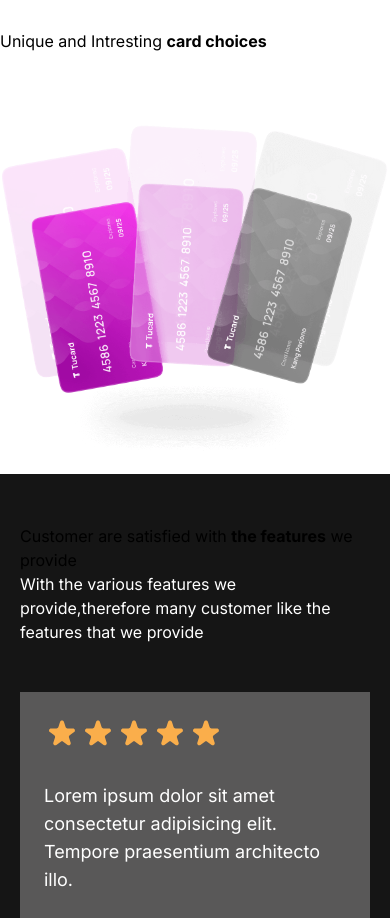
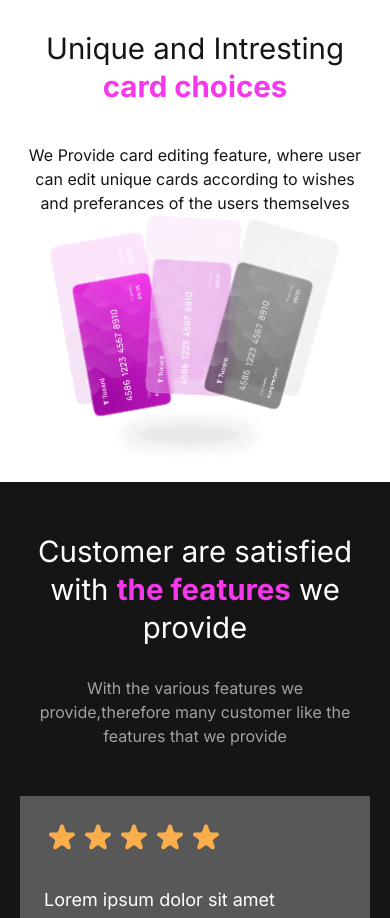
Before and after one commit to vijaysolankii/credit-card-Landing-page, a React (Vite) app: page / in a window 390 px wide. Shown: the part 1600-2518 px from the top of the page. Built offline with nearby package versions, Linux system fonts and the light colour scheme.

Commit message:
added form and animation for entire page

```diff
--- a/src/components/CardChoices.jsx
+++ b/src/components/CardChoices.jsx
@@ -1,12 +1,18 @@
 import React from 'react'
+import useIntersectionObserver from '../components/utilities/useIntersectionObserver';
 import Vcards from '../images/Vcards.png'
 
 const CardChoices = () => {
+  const [ref, isVisible] = useIntersectionObserver();
   return (
-    <section className="cardChoices">
+    <section className={`cardChoices ${isVisible ? 'load' : ''}`} ref={ref}>
       <div className="container">
         <div className="cardChoices-heading">
-          <h2>Unique and Intresting <strong>card choices</strong></h2>
+          <span className="heading">
+            <span className="slide-up">
+              <h2>Unique and Intresting <strong>card choices</strong></h2>
+            </span>
+          </span>
           <p>We Provide card editing feature, where user can edit unique cards according to wishes and preferances of the users themselves</p>
         </div>
         <div className="cardChoices-graphics">
--- a/src/components/Satisfection.jsx
+++ b/src/components/Satisfection.jsx
@@ -5,13 +5,14 @@ import Stars4 from "../images/4stars.svg";
 import { Swiper, SwiperSlide } from "swiper/react";
 import { Grid, Pagination } from "swiper/modules";
 import "../../node_modules/swiper/swiper-bundle.css";
+import useIntersectionObserver from '../components/utilities/useIntersectionObserver';
 
 export let carouselData = [
   {
     id: 1,
     img: Stars5,
     content:
-      "Lorem ipsum dolor sit amet consectetur adipisicing elit. Tempore praesentium architecto illo.",
+    "Lorem ipsum dolor sit amet consectetur adipisicing elit. Tempore praesentium architecto illo.",
     userName: "Lorem, ipsum.",
     fromWhere: "paris, French",
   },
@@ -27,7 +28,7 @@ export let carouselData = [
     id: 3,
     img: Stars5,
     content:
-      "Lorem ipsum dolor sit amet consectetur adipisicing elit. Tempore praesentium architecto illo.",
+    "Lorem ipsum dolor sit amet consectetur adipisicing elit. Tempore praesentium architecto illo.",
     userName: "Lorem, ipsum.",
     fromWhere: "Jakarta, Indonesia",
   },
@@ -35,7 +36,7 @@ export let carouselData = [
     id: 4,
     img: Stars4,
     content:
-      "Lorem ipsum dolor sit amet consectetur adipisicing elit. Tempore praesentium architecto illo.",
+    "Lorem ipsum dolor sit amet consectetur adipisicing elit. Tempore praesentium architecto illo.",
     userName: "Lorem, ipsum.",
     fromWhere: "Wagon, Indonesia",
   },
@@ -51,7 +52,7 @@ export let carouselData = [
     id: 6,
     img: Stars5,
     content:
-      "Lorem ipsum dolor sit amet consectetur adipisicing elit. Tempore praesentium architecto illo.",
+    "Lorem ipsum dolor sit amet consectetur adipisicing elit. Tempore praesentium architecto illo.",
     userName: "Lorem, ipsum.",
     fromWhere: "Shanghai, China",
   },
@@ -106,13 +107,13 @@ export let carouselData = [
 ];
 
 const Satisfection = () => {
+  const [ref, isVisible] = useIntersectionObserver();
   return (
-    <section className="satisfection">
+    <section className={`satisfection ${isVisible ? 'load' : ''}`} ref={ref}>
       <div className="container">
         <div className="satisfection-heading">
-          <h2>
-            Customer are satisfied with <strong>the features</strong> we provide
-          </h2>
+          <span className="heading"><span className="slide-up"><h2> Customer are satisfied with <strong>the features</strong> we provide </h2></span></span>
+
           <p>
             With the various features we provide,therefore many customer like
             the features that we provide
--- a/src/components/utilities/Footer.jsx
+++ b/src/components/utilities/Footer.jsx
@@ -1,9 +1,11 @@
 import React from 'react'
+import useIntersectionObserver from './useIntersectionObserver';
 
 const Footer = () => {
   const navLinks = ["Branding","Contact US","Privacy Policy","FAQs",]
+  const [ref, isVisible] = useIntersectionObserver();
   return (
-    <footer>
+    <footer className={`${isVisible ? 'load' : ''}`} ref={ref}>
       <div className="container">
         <div className="footer-wrap">
           <div className="footer-wrap-logo">
--- a/src/index.css
+++ b/src/index.css
@@ -88,8 +88,6 @@
     }
   }
 
-
-
   /* Header */
   header {
     @apply relative z-50 hideItem translate-y-[-100px] overflow-visible;
@@ -167,19 +165,17 @@
 
   /* HeroSection */
 
-
-
   .heroSection {
     @apply relative z-20;
     &.load {
-      .container{
-        p{
+      .container {
+        p {
           @apply showItem;
           & + div {
             @apply showItem;
           }
         }
-        ul{
+        ul {
           @apply showItem translate-x-[0];
         }
       }
@@ -189,18 +185,15 @@
       .card-back {
         @apply w-[310px] right-[-70px] bottom-[50px] md:bottom-[auto] xl:top-[-20px] md:top-[-30px] xl:right-[220px] md:right-[0px] xl:w-[860px] lg:w-[650px] md:w-[530px] showItem;
       }
-
-
-
     }
     @apply pt-6 pb-8 md:pt-10 md:pb-[50px] lg:pb-[130px] xl:pt-28  relative overflow-hidden;
     .container {
       @apply mx-auto px-5 relative z-50;
-      .slide-up{
+      .slide-up {
         @apply mb-0 xl:mb-0 md:mb-0 inline-block;
       }
       h1 {
-        @apply text-h4  xl:text-h1 lg:text-h2 md:text-h3  leading text-white font-medium ;
+        @apply text-h4  xl:text-h1 lg:text-h2 md:text-h3  leading text-white font-medium;
         br {
           @apply block max-[375px]:hidden;
         }
@@ -210,8 +203,8 @@
       }
       p {
         @apply text-sm xl:text-2xl md:text-lg lg:text-xl leading-[1.55] text-white/60 mb-5 xl:mb-12 md:mb-8 hideItem;
-        @media (max-width:767px){
-          br{
+        @media (max-width: 767px) {
+          br {
             display: none;
           }
         }
@@ -276,29 +269,56 @@
 
   /* CardChoices */
   .cardChoices {
+    &.load {
+      .cardChoices-heading {
+        p {
+          @apply showItem;
+          transition-delay: 0.4s;
+        }
+      }
+      .cardChoices-graphics {
+        @apply showItem translate-y-[0px];
+        transition-delay: 0.8s;
+      }
+    }
     @apply bg-white md:pt-[70px] pt-[120px] pt-[40px];
     .container {
       @apply mx-auto py-5;
     }
     &-heading {
       @apply text-center;
+      .slide-up {
+        @apply xl:mb-16 md:mb-10 mb-8;
+      }
       h2 {
-        @apply hideItem text-dark xl:text-h2 md:text-h3 text-h5 xl:mb-16 md:mb-10 mb-8  w-10/12 leading-[38px] xl:w-8/12 lg:w-7/12 md:w-9/12 md:leading-[1.2] xl:leading-[1.4] mx-auto;
+        @apply hideItem text-dark xl:text-h2 md:text-h3 text-h5  w-10/12 leading-[38px] xl:w-8/12 lg:w-7/12 md:w-9/12 md:leading-[1.2] xl:leading-[1.4] mx-auto;
         strong {
           @apply text-pink;
         }
       }
       p {
-        @apply text-dark xl:text-2xl md:text-xl md:w-8/12 w-full md:px-0 px-5 mx-auto xl:mb-[-50px] md:mb-[-15px];
+        @apply hideItem text-dark xl:text-2xl md:text-xl md:w-8/12 w-full md:px-0 px-5 mx-auto xl:mb-[-50px] md:mb-[-15px];
       }
     }
     &-graphics {
-      @apply xl:w-full md:w-9/12 w-9/12 mx-auto;
+      @apply hideItem translate-y-[100px] xl:w-full md:w-9/12 w-9/12 mx-auto;
     }
   }
 
   /* Satisfection */
   .satisfection {
+    &.load {
+      .satisfection-heading {
+        p {
+          @apply showItem;
+          transition-delay: 0.4s;
+        }
+      }
+      .swiper {
+        @apply showItem;
+        transition-delay: 0.8s;
+      }
+    }
     @apply xl:py-[200px] md:py-[140px] py-[50px];
     .container {
       @apply mx-auto px-5;
@@ -306,17 +326,17 @@
     &-heading {
       @apply text-center;
       h2 {
-        @apply text-white xl:text-h2 md:text-h3 text-h5 xl:mb-16 md:mb-10 mb-6 leading-[38px]  md:leading-[1.2] xl:leading-[1.4];
+        @apply hideItem text-white xl:text-h2 md:text-h3 text-h5 xl:mb-16 md:mb-10 mb-6 leading-[38px]  md:leading-[1.2] xl:leading-[1.4];
         strong {
           @apply text-pink inline-block;
         }
       }
       p {
-        @apply text-white/60 xl:text-2xl md:text-xl;
+        @apply hideItem text-white/60 xl:text-2xl md:text-xl;
       }
     }
     .swiper {
-      @apply md:mt-24 mt-12 xl:pb-[150px] md:pb-[100px] max-[450px]:pb-[100px];
+      @apply hideItem md:mt-24 mt-12 xl:pb-[150px] md:pb-[100px] max-[450px]:pb-[100px];
       &-slide {
         @apply bg-dark-light py-6 px-6 flex flex-col gap-y-[30px];
         p {
@@ -332,20 +352,20 @@
   /* Payments Block */
   .payments {
     @apply xl:py-[120px] md:py-[70px] py-[40px];
-    &.load{
-      .payments-heading{
-        p{
+    &.load {
+      .payments-heading {
+        p {
           @apply showItem;
         }
       }
-      .payments-services{
+      .payments-services {
         @apply showItem;
       }
     }
     &-heading {
       @apply flex lg:flex-nowrap flex-wrap items-center justify-between;
       h2 {
-        @apply xl:text-h2 text-white leading-[1.25] lg:w-[675px] w-full lg:mb-0 mb-4 md:text-h3 text-h5;
+        @apply hideItem xl:text-h2 text-white leading-[1.25] lg:w-[675px] w-full lg:mb-0 mb-4 md:text-h3 text-h5;
         strong {
           @apply text-pink;
         }
@@ -357,7 +377,7 @@
     }
     &-services {
       @apply flex hideItem lg:flex-nowrap flex-wrap xl:pt-36 md:pt-24 pt-12 lg:columns-3 md:columns-2 columns-1  gap-8;
-      transition-delay: 0.7s;
+      transition-delay: 1s;
       &-block {
         @apply border-2 transition-all duration-500 hover:translate-y-[0px]  xl:hover:translate-y-[-100px] lg:hover:translate-y-[-60px] hover:bg-dark-light w-full xl:py-16 md:py-12 py-6 text-center;
         img {
@@ -371,8 +391,7 @@
   }
 }
 
-
-@layer utilities{
+@layer utilities {
   .hideItem {
     @apply opacity-0 invisible duration-700 transition-all;
   }
@@ -384,14 +403,18 @@
     @apply inline-block overflow-hidden opacity-0;
   }
 
-  .load{
+  .popup {
+    z-index: 99;
+  }
+
+  .load {
     .heading {
       width: -webkit-max-content;
       width: -moz-max-content;
       width: max-content;
       .slide-up {
         @apply opacity-100;
-        :is(h1,h2){
+        :is(h1, h2) {
           @apply showItem;
           -webkit-animation-delay: 1s;
           animation-delay: 1s;
@@ -400,7 +423,7 @@
           -webkit-animation: slide-up 0.7s ease-in-out both;
           animation: slide-up 0.7s ease-in-out both;
         }
-        h2{
+        h2 {
           -webkit-animation: slide-down 0.7s ease-in-out both;
           animation: slide-down 0.7s ease-in-out both;
         }
@@ -445,7 +468,10 @@
 }
 /* CTASection */
 .CTA {
-  @apply py-[70px] relative lg:py-[200px] md:py-[150px] bg-dark;
+  &.load {
+    @apply showItem;
+  }
+  @apply hideItem py-[70px] relative lg:py-[200px] md:py-[150px] bg-dark;
   &-Inner-overlay {
     @apply h-full absolute w-full inset-0 skew-y-3 bg-dark-light/30 backdrop-filter backdrop-blur-[20px] z-20;
     & + .CTA-Inner-overlay {
@@ -455,7 +481,7 @@
   .container {
     @apply mx-auto text-center z-50 relative;
     h2 {
-      @apply text-h4 mb-4 xl:text-h1 lg:text-h2 md:text-h3  leading text-white font-semibold xl:mb-16 md:mb-8;
+      @apply font-inter text-h4 mb-4 xl:text-h1 lg:text-h2 md:text-h3  leading text-white font-semibold xl:mb-16 md:mb-8;
       strong {
         @apply text-dark;
       }
@@ -474,6 +500,10 @@
 
 /* Footer */
 footer {
+  &.load {
+    @apply showItem;
+  }
+  @apply hideItem;
   .container {
     @apply mx-auto px-5 lg:pt-[200px] lg:pb-[130px] md:pt-[150px] md:pb-[80px] pt-[70px] pb-[40px];
   }
@@ -498,16 +528,45 @@ footer {
 }
 
 /* Satisfection Slider */
-.satisfection .swiper-wrapper{flex-direction:row;gap:100px 0;}
-.satisfection-slide{height:calc((100% - 30px) / 2) !important;}
-.satisfection .swiper-slide:nth-child(2n){margin-top:0 !important;}
-.satisfection .swiper-slide-active{background-color:#595858;}
-body .satisfection .swiper-pagination{bottom:10px;}
-body .satisfection .swiper-pagination .swiper-pagination-bullet{width:20px;height:20px;margin:0 10px;background-color:#444444;opacity:1;transition:0.3s linear;outline:0;}
-body .satisfection .swiper-pagination .swiper-pagination-bullet-active{width:100px;border-radius:10px;background-color:#f637ec;box-shadow:0px 0px 11px 2px #f637ec;}
-
+.satisfection .swiper-wrapper {
+  flex-direction: row;
+  gap: 100px 0;
+}
+.satisfection-slide {
+  height: calc((100% - 30px) / 2) !important;
+}
+.satisfection .swiper-slide:nth-child(2n) {
+  margin-top: 0 !important;
+}
+.satisfection .swiper-slide-active {
+  background-color: #595858;
+}
+body .satisfection .swiper-pagination {
+  bottom: 10px;
+}
+body .satisfection .swiper-pagination .swiper-pagination-bullet {
+  width: 20px;
+  height: 20px;
+  margin: 0 10px;
+  background-color: #444444;
+  opacity: 1;
+  transition: 0.3s linear;
+  outline: 0;
+}
+body .satisfection .swiper-pagination .swiper-pagination-bullet-active {
+  width: 100px;
+  border-radius: 10px;
+  background-color: #f637ec;
+  box-shadow: 0px 0px 11px 2px #f637ec;
+}
 
 @media (max-width: 767px) {
-  body .satisfection .swiper-pagination .swiper-pagination-bullet{width:10px;height:10px;margin:0 5px;}
-  body .satisfection .swiper-pagination{bottom:40px;}
+  body .satisfection .swiper-pagination .swiper-pagination-bullet {
+    width: 10px;
+    height: 10px;
+    margin: 0 5px;
+  }
+  body .satisfection .swiper-pagination {
+    bottom: 40px;
+  }
 }
```
Also changed, not shown: src/components/CTASection.jsx (+14 -3 lines), src/components/utilities/Popup.jsx (added, +93 -0 lines).
